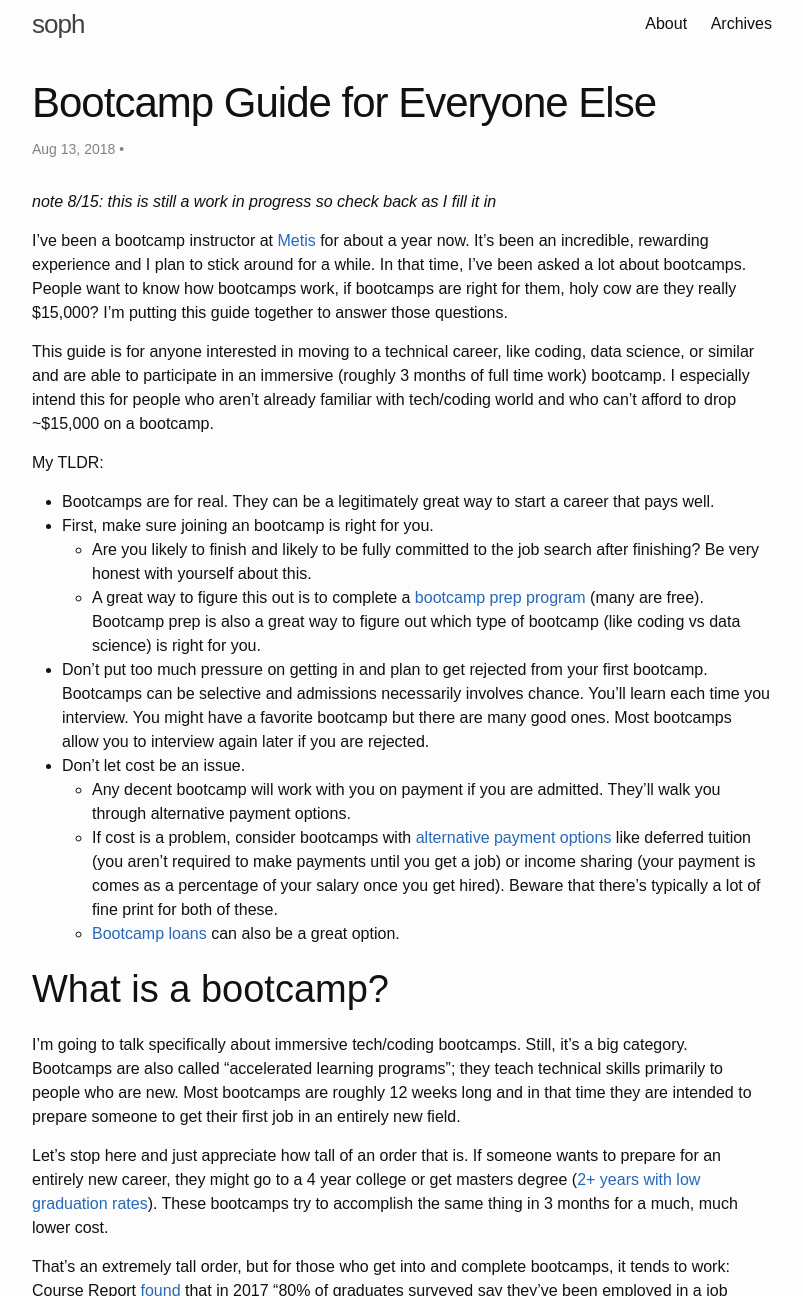
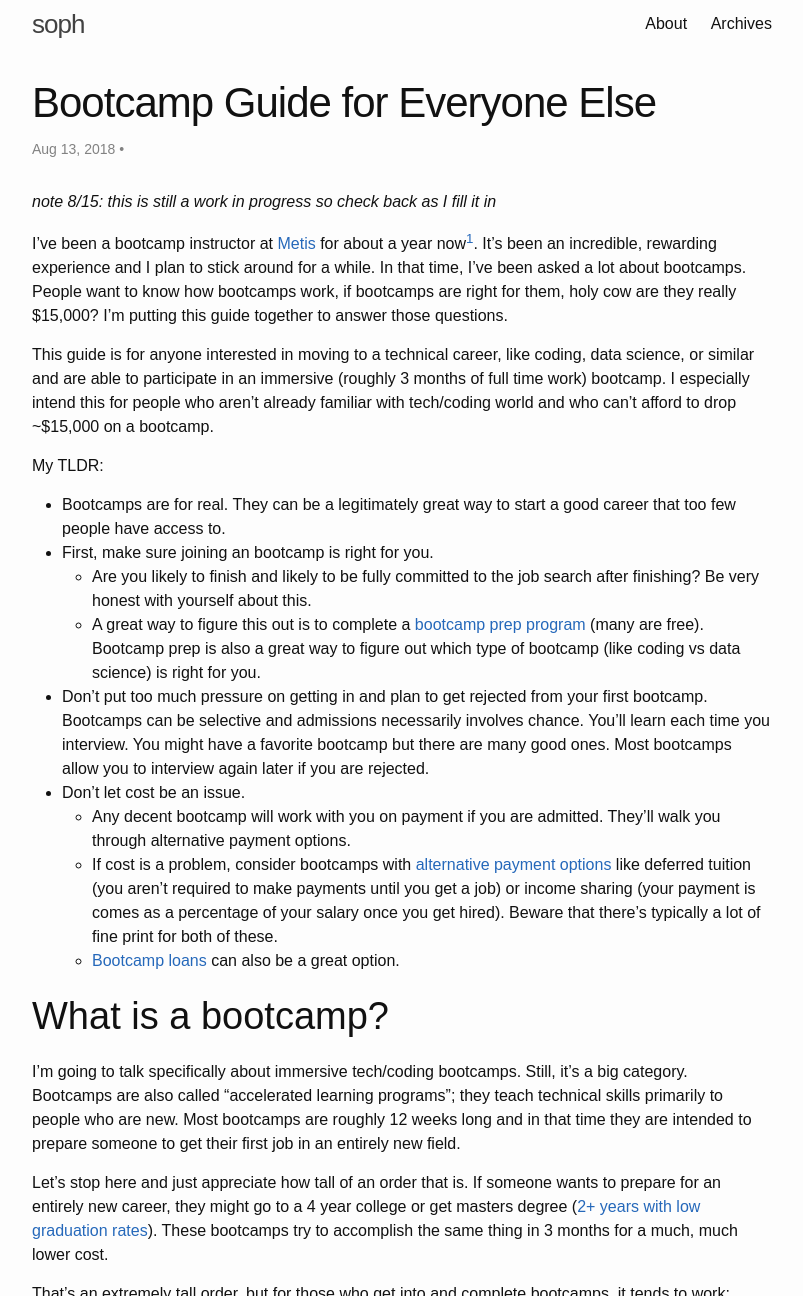
Before and after one commit to artificialsoph/artificialsoph.github.io, a Jekyll site: the page built from _posts/2018-08-13-bootcamp-guide.md, in a window 1280 px wide and 1400 px high, cut to the strip 104-1400 px from the top of the window. Shown: the whole strip, without its empty margins (238-1041 px from the left). Built offline with Jekyll 4.4.1, drawn with Linux system fonts in a browser that asks for light colours; some of the changed text lies outside the part shown.

Commit message:
add footnote

```diff
--- a/_posts/2018-08-13-bootcamp-guide.md
+++ b/_posts/2018-08-13-bootcamp-guide.md
@@ -7,12 +7,12 @@
 
 *note 8/15: this is still a work in progress so check back as I fill it in*
 
-I've been a bootcamp instructor at [Metis](https://www.thisismetis.com/) for about a year now. It's been an incredible, rewarding experience and I plan to stick around for a while. In that time, I've been asked a lot about bootcamps. People want to know how bootcamps work, if bootcamps are right for them, holy cow are they really $15,000? I'm putting this guide together to answer those questions.
+I've been a bootcamp instructor at [Metis](https://www.thisismetis.com/) for about a year now[^1]. It's been an incredible, rewarding experience and I plan to stick around for a while. In that time, I've been asked a lot about bootcamps. People want to know how bootcamps work, if bootcamps are right for them, holy cow are they really $15,000? I'm putting this guide together to answer those questions.
 
 This guide is for anyone interested in moving to a technical career, like coding, data science, or similar and are able to participate in an immersive (roughly 3 months of full time work) bootcamp. I especially intend this for people who aren't already familiar with tech/coding world and who can't afford to drop ~$15,000 on a bootcamp.
 
 My TLDR:
-- Bootcamps are for real. They can be a legitimately great way to start a career that pays well.
+- Bootcamps are for real. They can be a legitimately great way to start a good career that too few people have access to.
 - First, make sure joining an bootcamp is right for you.
   - Are you likely to finish and likely to be fully committed to the job search after finishing? Be very honest with yourself about this.
   - A great way to figure this out is to complete a [bootcamp prep program](https://www.coursereport.com/blog/coding-bootcamp-prep-programs-the-ultimate-guide) (many are free). Bootcamp prep is also a great way to figure out which type of bootcamp (like coding vs data science) is right for you.
@@ -29,3 +29,5 @@
 Let's stop here and just appreciate how tall of an order that is. If someone wants to prepare for an entirely new career, they might go to a 4 year college or get masters degree ([2+ years with low graduation rates](https://www.usnews.com/higher-education/online-education/articles/2017-05-12/us-news-data-how-long-it-takes-to-earn-an-online-masters-degree)). These bootcamps try to accomplish the same thing in 3 months for a much, much lower cost.
 
 That's an extremely tall order, but for those who get into and complete bootcamps, it tends to work: Course Report [found](https://www.coursereport.com/reports/coding-bootcamp-job-placement-2017) that in 2017 "80% of graduates surveyed say they've been employed in a job requiring the technical skills learned at bootcamp, with an average salary  increase of 50.5% or $23,724. The average starting salary of a bootcamp grad is $70,698." One reason this is possible is the immersive bootcamp model, where students are present, full-time,
+
+[^1]: I work for Metis and I'm super proud of what we do, but this guide isn't an ad for my company. I'm honestly not going to mention Metis very often. But if you really want to know, I think that we're the best in the business for people interested in Data Science and for whom our immersive bootcamp model and cost structure works.
```
